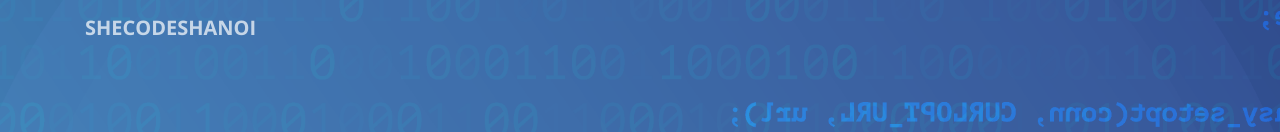
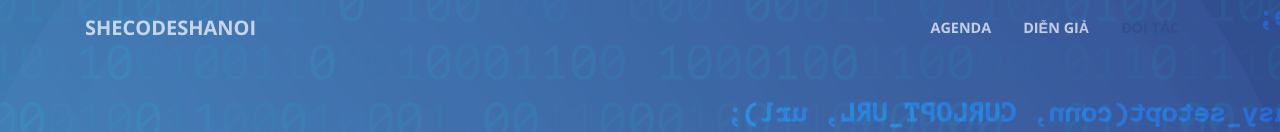
Before and after one commit to hoduchieu01/SheCodesHanoi, a website with bundled scripts: page index.html in a window 1280 px wide. Shown: the top 132 px of the page. Built offline with nearby package versions, Linux system fonts and the light colour scheme; files whose address does not match are found by name.

Commit message:
delete speaker.png

```diff
--- a/index.html
+++ b/index.html
@@ -42,7 +42,18 @@
         <span class="navbar-toggler-icon"></span>
       </button>
       <div class="collapse navbar-collapse" id="navbarResponsive">
+        <ul class="navbar-nav text-uppercase ml-auto">
+          <li class="nav-item">
+            <a class="nav-link js-scroll-trigger" href="#agenda">Agenda</a>
+          </li>
+          <li class="nav-item">
+            <a class="nav-link js-scroll-trigger" href="#speaker">Diễn giả</a>
+          </li>
+          <li class="nav-item">
+            <a class="nav-link js-scroll-trigger" href="#sponsor">Đối tác</a>
+          </li>
 
+        </ul>
       </div>
     </div>
   </nav>
@@ -51,7 +62,7 @@
 
   </header>
 
-  <section class="bg-primary" id="about">
+  <section class="bg-primary" id="agenda">
     <div class="container">
       <div class="row">
         <div class="col-lg-6 mx-auto text-center">
```
Also changed, not shown: img/speaker/speaker1.png (deleted), img/speaker/speaker2.png (deleted), img/speaker/speaker3.png (deleted).
